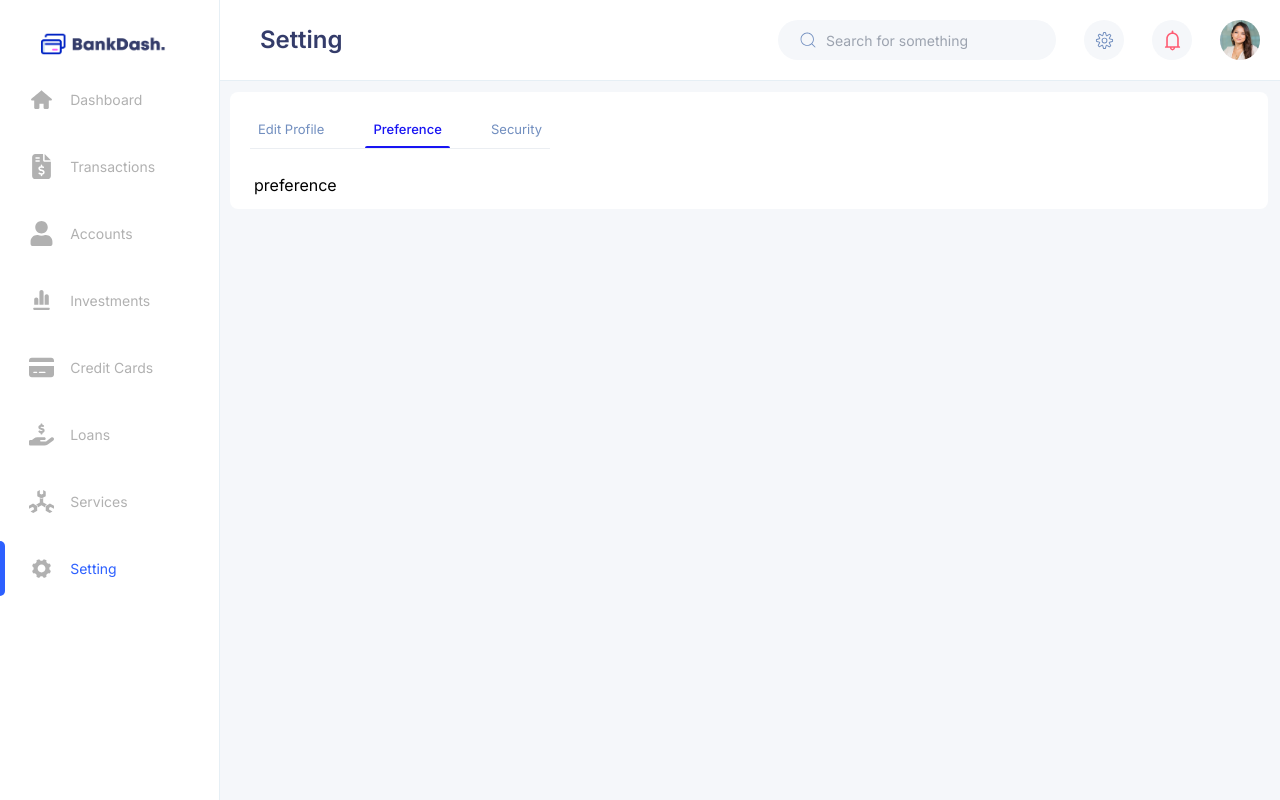
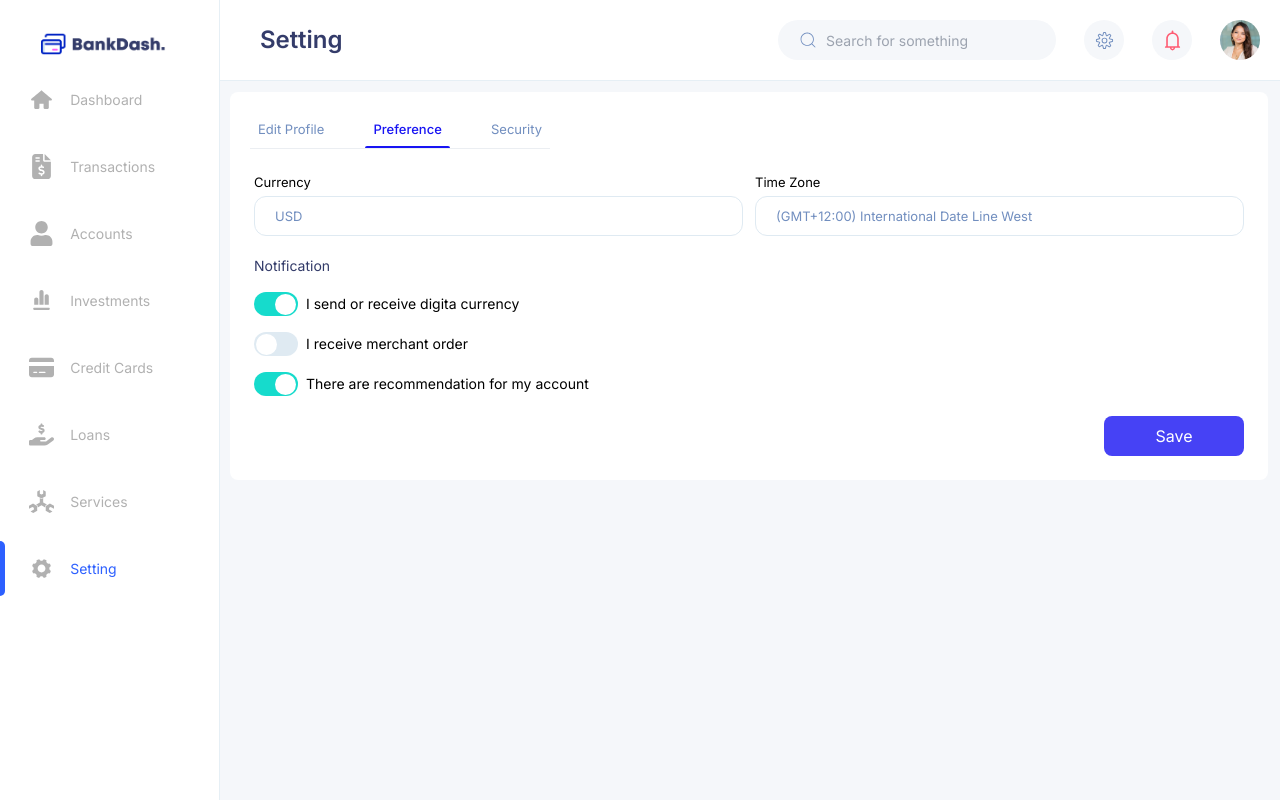
Before and after one commit to Zrnited/BankDash, a Next.js app: page /dashboard/setting in a window 1280 px wide. Both pictures are taken after a click on the element "Preference". Built offline with nearby package versions, Linux system fonts and the light colour scheme.

Commit message:
finished settings page

```diff
--- a/src/app/dashboard/setting/page.tsx
+++ b/src/app/dashboard/setting/page.tsx
@@ -5,97 +5,365 @@ import { VscEdit } from "react-icons/vsc";
 import { user } from "@/utils/User";
 import { BsChevronDown } from "react-icons/bs";
 
+interface Notify {
+  digitaCurr: boolean;
+  merchantOrder: boolean;
+  accRecommendations: boolean;
+  twoFactorAuth: boolean;
+}
+
 export default function SettingPage() {
-
   const [currHeading, setCurrHeading] = useState<string>("edit profile");
+  const [notifications, setNotifications] = useState<Notify>({
+    digitaCurr: true,
+    merchantOrder: false,
+    accRecommendations: true,
+    twoFactorAuth: true,
+  });
 
   return (
     <main className="w-full">
       <div className="bg-white mt-1.5 p-5 rounded-lg h-fit">
         {/* headings section */}
         <section className="border-b border-[#EBEEF2] text-[13px] flex flex-row justify-between md:max-w-[300px]">
-            <div onClick={()=>setCurrHeading("edit profile")} className="py-2 relative cursor-pointer">
-              <p className={`capitalize px-2 ${currHeading === "edit profile" ? "text-[#1814F3] font-medium" : "text-[#718EBF]"}`}>edit profile</p>
-              <span className={`w-full h-0.5 absolute bottom-0 bg-[#1814F3] rounded-t-lg transition ease-in-out delay-100 ${currHeading === "edit profile" ? "opacity-100" : "opacity-0"}`}></span>
+          <div
+            onClick={() => setCurrHeading("edit profile")}
+            className="py-2 relative cursor-pointer"
+          >
+            <p
+              className={`capitalize px-2 ${
+                currHeading === "edit profile"
+                  ? "text-[#1814F3] font-medium"
+                  : "text-[#718EBF]"
+              }`}
+            >
+              edit profile
+            </p>
+            <span
+              className={`w-full h-0.5 absolute bottom-0 bg-[#1814F3] rounded-t-lg transition ease-in-out delay-100 ${
+                currHeading === "edit profile" ? "opacity-100" : "opacity-0"
+              }`}
+            ></span>
           </div>
-            <div onClick={()=>setCurrHeading("preference")} className="py-2 relative cursor-pointer">
-              <p className={`capitalize px-2 ${currHeading === "preference" ? "text-[#1814F3] font-medium" : "text-[#718EBF]"}`}>preference</p>
-              <span className={`w-full h-0.5 absolute bottom-0 bg-[#1814F3] rounded-t-lg transition ease-in-out delay-100 ${currHeading === "preference" ? "opacity-100" : "opacity-0"}`}></span>
+          <div
+            onClick={() => setCurrHeading("preference")}
+            className="py-2 relative cursor-pointer"
+          >
+            <p
+              className={`capitalize px-2 ${
+                currHeading === "preference"
+                  ? "text-[#1814F3] font-medium"
+                  : "text-[#718EBF]"
+              }`}
+            >
+              preference
+            </p>
+            <span
+              className={`w-full h-0.5 absolute bottom-0 bg-[#1814F3] rounded-t-lg transition ease-in-out delay-100 ${
+                currHeading === "preference" ? "opacity-100" : "opacity-0"
+              }`}
+            ></span>
           </div>
-            <div onClick={()=>setCurrHeading("security")} className="py-2 relative cursor-pointer">
-              <p className={`capitalize px-2 ${currHeading === "security" ? "text-[#1814F3] font-medium" : "text-[#718EBF]"}`}>security</p>
-              <span className={`w-full h-0.5 absolute bottom-0 bg-[#1814F3] rounded-t-lg transition ease-in-out delay-100 ${currHeading === "security" ? "opacity-100" : "opacity-0"}`}></span>
+          <div
+            onClick={() => setCurrHeading("security")}
+            className="py-2 relative cursor-pointer"
+          >
+            <p
+              className={`capitalize px-2 ${
+                currHeading === "security"
+                  ? "text-[#1814F3] font-medium"
+                  : "text-[#718EBF]"
+              }`}
+            >
+              security
+            </p>
+            <span
+              className={`w-full h-0.5 absolute bottom-0 bg-[#1814F3] rounded-t-lg transition ease-in-out delay-100 ${
+                currHeading === "security" ? "opacity-100" : "opacity-0"
+              }`}
+            ></span>
           </div>
         </section>
 
         {/* details section*/}
+
         {/* profile edits */}
-          {currHeading === "edit profile" && (<div className="mt-5 p-1 flex flex-col gap-y-3">
+        {currHeading === "edit profile" && (
+          <div className="mt-5 p-1 flex flex-col gap-y-3">
             <div className="flex flex-col gap-2 lg:flex-row lg:gap-8 lg:items-start xl:gap-10">
               <div className="w-[170px] h-[170px] relative place-self-center lg:place-self-start lg:min-w-[170px] lg:min-h-[170px]">
-                <Image src={user.avatar} alt="image" priority className="w-full h-full rounded-full" />
-                <span className="w-[38px] h-[38px] rounded-full bg-[#1814F3] flex items-center justify-center absolute bottom-3 right-0 text-lg cursor-not-allowed"><VscEdit color="white" /></span>
+                <Image
+                  src={user.avatar}
+                  alt="image"
+                  priority
+                  className="w-full h-full rounded-full"
+                />
+                <span className="w-[38px] h-[38px] rounded-full bg-[#1814F3] flex items-center justify-center absolute bottom-3 right-0 text-lg cursor-not-allowed">
+                  <VscEdit color="white" />
+                </span>
               </div>
               <div className="flex flex-col gap-y-3 w-full">
                 <div className="flex flex-col gap-y-1 capitalize text-[13px]">
                   <label>your name</label>
-                  <input className="h-[40px] border border-[#DFEAF2] rounded-xl px-5 capitalize text-[#718EBF] focus:outline-none" defaultValue={user.name} name="name" placeholder="Your Name" />
+                  <input
+                    className="h-[40px] border border-[#DFEAF2] rounded-xl px-5 capitalize text-[#718EBF] focus:outline-none"
+                    defaultValue={user.name}
+                    name="name"
+                    placeholder="Your Name"
+                  />
                 </div>
                 <div className="flex flex-col gap-y-1 capitalize text-[13px]">
                   <label>email</label>
-                  <input className="h-[40px] border border-[#DFEAF2] rounded-xl px-5 text-[#718EBF] focus:outline-none" defaultValue={user.email} name="email" placeholder="Your Email" />
+                  <input
+                    className="h-[40px] border border-[#DFEAF2] rounded-xl px-5 text-[#718EBF] focus:outline-none"
+                    defaultValue={user.email}
+                    name="email"
+                    placeholder="Your Email"
+                  />
                 </div>
                 <div className="flex flex-col gap-y-1 capitalize text-[13px] relative">
                   <label>date of birth</label>
-                  <input className="h-[40px] border border-[#DFEAF2] rounded-xl px-5 text-[#718EBF] focus:outline-none capitalize" defaultValue={user.dob} name="dob" placeholder="Your date of birth" />
-                  <BsChevronDown className="absolute right-3 bottom-3 cursor-not-allowed" color="#718EBF" />
+                  <input
+                    className="h-[40px] border border-[#DFEAF2] rounded-xl px-5 text-[#718EBF] focus:outline-none capitalize"
+                    defaultValue={user.dob}
+                    name="dob"
+                    placeholder="Your date of birth"
+                  />
+                  <BsChevronDown
+                    className="absolute right-3 bottom-3 cursor-not-allowed"
+                    color="#718EBF"
+                  />
                 </div>
                 <div className="flex flex-col gap-y-1 capitalize text-[13px]">
                   <label>permanent address</label>
-                  <input className="h-[40px] border border-[#DFEAF2] rounded-xl px-5 text-[#718EBF] focus:outline-none capitalize" defaultValue={user.address} name="pernamentAddress" placeholder="Your Address" />
+                  <input
+                    className="h-[40px] border border-[#DFEAF2] rounded-xl px-5 text-[#718EBF] focus:outline-none capitalize"
+                    defaultValue={user.address}
+                    name="pernamentAddress"
+                    placeholder="Your Address"
+                  />
                 </div>
                 <div className="flex flex-col gap-y-1 capitalize text-[13px]">
                   <label>postal code</label>
-                  <input className="h-[40px] border border-[#DFEAF2] rounded-xl px-5 text-[#718EBF] focus:outline-none capitalize" defaultValue={user.postalCode} name="postalCode" placeholder="Your Postal Code" />
+                  <input
+                    className="h-[40px] border border-[#DFEAF2] rounded-xl px-5 text-[#718EBF] focus:outline-none capitalize"
+                    defaultValue={user.postalCode}
+                    name="postalCode"
+                    placeholder="Your Postal Code"
+                  />
                 </div>
               </div>
               <div className="flex flex-col gap-y-3 mt-1 w-full">
                 <div className="flex flex-col gap-y-1 capitalize text-[13px]">
                   <label>user name</label>
-                  <input className="h-[40px] border border-[#DFEAF2] rounded-xl px-5 capitalize text-[#718EBF] focus:outline-none" defaultValue={user.userName} name="userName" placeholder="Your User Name" />
+                  <input
+                    className="h-[40px] border border-[#DFEAF2] rounded-xl px-5 capitalize text-[#718EBF] focus:outline-none"
+                    defaultValue={user.userName}
+                    name="userName"
+                    placeholder="Your User Name"
+                  />
                 </div>
                 <div className="flex flex-col gap-y-1 capitalize text-[13px]">
                   <label>password</label>
-                  <input type="password" className="h-[40px] border border-[#DFEAF2] rounded-xl px-5 text-[#718EBF] focus:outline-none" defaultValue={user.password} name="password" placeholder="Your Password" />
+                  <input
+                    type="password"
+                    className="h-[40px] border border-[#DFEAF2] rounded-xl px-5 text-[#718EBF] focus:outline-none"
+                    defaultValue={user.password}
+                    name="password"
+                    placeholder="Your Password"
+                  />
                 </div>
                 <div className="flex flex-col gap-y-1 capitalize text-[13px]">
                   <label>present address</label>
-                  <input className="h-[40px] border border-[#DFEAF2] rounded-xl px-5 text-[#718EBF] focus:outline-none capitalize" defaultValue={user.address} name="presentAddress" placeholder="Your Present Address" />
+                  <input
+                    className="h-[40px] border border-[#DFEAF2] rounded-xl px-5 text-[#718EBF] focus:outline-none capitalize"
+                    defaultValue={user.address}
+                    name="presentAddress"
+                    placeholder="Your Present Address"
+                  />
                 </div>
                 <div className="flex flex-col gap-y-1 capitalize text-[13px]">
                   <label>city</label>
-                  <input type="text" className="h-[40px] border border-[#DFEAF2] rounded-xl px-5 text-[#718EBF] focus:outline-none capitalize" defaultValue={user.city} name="city" placeholder="Your City" />
+                  <input
+                    type="text"
+                    className="h-[40px] border border-[#DFEAF2] rounded-xl px-5 text-[#718EBF] focus:outline-none capitalize"
+                    defaultValue={user.city}
+                    name="city"
+                    placeholder="Your City"
+                  />
                 </div>
                 <div className="flex flex-col gap-y-1 capitalize text-[13px]">
                   <label>country</label>
-                  <input type="text" className="h-[40px] border border-[#DFEAF2] rounded-xl px-5 text-[#718EBF] focus:outline-none capitalize" defaultValue={user.country} name="country" placeholder="Your Country" />
+                  <input
+                    type="text"
+                    className="h-[40px] border border-[#DFEAF2] rounded-xl px-5 text-[#718EBF] focus:outline-none capitalize"
+                    defaultValue={user.country}
+                    name="country"
+                    placeholder="Your Country"
+                  />
                 </div>
               </div>
             </div>
             <div className="flex lg:justify-end">
-              <button className="bg-[#1814F3] h-[40px] rounded-lg text-white w-full opacity-80 hover:opacity-100 transition delay-100 ease-in-out md:max-w-[140px]">Save</button>
+              <button className="bg-[#1814F3] h-[40px] rounded-lg text-white w-full opacity-80 hover:opacity-100 transition delay-100 ease-in-out md:max-w-[140px]">
+                Save
+              </button>
             </div>
-          </div>)}
+          </div>
+        )}
 
         {/* preference */}
-          {currHeading === "preference" && (<div className="h-5 mt-5 p-1">
-            preference
-          </div>)}
+        {currHeading === "preference" && (
+          <div className="mt-5 p-1">
+            <div className="flex flex-col gap-3 lg:flex-row">
+              <div className="flex flex-col gap-y-1 capitalize text-[13px] lg:w-full">
+                <label>currency</label>
+                <input
+                  className="h-[40px] border border-[#DFEAF2] rounded-xl px-5 capitalize text-[#718EBF] focus:outline-none"
+                  defaultValue={"USD"}
+                  name="currency"
+                  placeholder="Select Currency"
+                />
+              </div>
+              <div className="flex flex-col gap-y-1 capitalize text-[13px] lg:w-full">
+                <label>time zone</label>
+                <input
+                  className="h-[40px] border border-[#DFEAF2] rounded-xl px-5 text-[#718EBF] focus:outline-none"
+                  defaultValue={"(GMT+12:00) International Date Line West"}
+                  name="timeZone"
+                  placeholder="Select Timezone"
+                />
+              </div>
+            </div>
+
+            {/* notifications */}
+            <div className="text-sm mt-5 flex flex-col gap-y-4">
+              <h1 className="capitalize text-semibold text-[#333B69]">
+                notification
+              </h1>
+              <div className="flex flex-row gap-x-2 items-center">
+                <div
+                  onClick={() =>
+                    setNotifications((prev) => {
+                      return { ...prev, digitaCurr: !notifications.digitaCurr };
+                    })
+                  }
+                  className={`w-[44px] h-[24px] rounded-full flex items-center justify-start transition ease-in-out duration-100 delay-100 p-0.5 cursor-pointer ${
+                    notifications.digitaCurr
+                      ? "bg-[#16DBCC] justify-end"
+                      : "justify-start bg-[#DFEAF2]"
+                  }`}
+                >
+                  <div className="h-[21px] w-[21px] rounded-full bg-white" />
+                </div>
+                <p>I send or receive digita currency</p>
+              </div>
+              <div className="flex flex-row gap-x-2 items-center">
+                <div
+                  onClick={() =>
+                    setNotifications((prev) => {
+                      return {
+                        ...prev,
+                        merchantOrder: !notifications.merchantOrder,
+                      };
+                    })
+                  }
+                  className={`w-[44px] h-[24px] rounded-full flex items-center justify-start transition ease-in-out duration-100 delay-100 p-0.5 cursor-pointer ${
+                    notifications.merchantOrder
+                      ? "bg-[#16DBCC] justify-end"
+                      : "justify-start bg-[#DFEAF2]"
+                  }`}
+                >
+                  <div className="h-[21px] w-[21px] rounded-full bg-white" />
+                </div>
+                <p>I receive merchant order</p>
+              </div>
+              <div className="flex flex-row gap-x-2 items-center">
+                <div
+                  onClick={() =>
+                    setNotifications((prev) => {
+                      return {
+                        ...prev,
+                        accRecommendations: !notifications.accRecommendations,
+                      };
+                    })
+                  }
+                  className={`w-[44px] h-[24px] rounded-full flex items-center justify-start transition ease-in-out duration-100 delay-100 p-0.5 cursor-pointer ${
+                    notifications.accRecommendations
+                      ? "bg-[#16DBCC] justify-end"
+                      : "justify-start bg-[#DFEAF2]"
+                  }`}
+                >
+                  <div className="h-[21px] w-[21px] rounded-full bg-white" />
+                </div>
+                <p>There are recommendation for my account</p>
+              </div>
+            </div>
+
+            {/* save btn */}
+            <div className="flex mt-5 lg:justify-end">
+              <button className="bg-[#1814F3] h-[40px] rounded-lg text-white w-full opacity-80 hover:opacity-100 transition delay-100 ease-in-out md:max-w-[140px]">
+                Save
+              </button>
+            </div>
+          </div>
+        )}
 
         {/* security */}
-          {currHeading === "security" && (<div className="h-5 mt-5 p-1">
-            security
-          </div>)}
+        {currHeading === "security" && (
+          <div className="mt-5 p-1 text-sm flex flex-col gap-3 lg:max-w-[350px]">
+            <h1 className="text-[#333B69] font-medium">
+              Two-factor Authentication
+            </h1>
+            <div className="flex flex-row gap-x-2 items-center">
+              <div
+                onClick={() =>
+                  setNotifications((prev) => {
+                    return {
+                      ...prev,
+                      twoFactorAuth: !notifications.twoFactorAuth,
+                    };
+                  })
+                }
+                className={`w-[44px] h-[24px] rounded-full flex items-center justify-start transition ease-in-out duration-100 delay-100 p-0.5 cursor-pointer ${
+                  notifications.twoFactorAuth
+                    ? "bg-[#16DBCC] justify-end"
+                    : "justify-start bg-[#DFEAF2]"
+                }`}
+              >
+                <div className="h-[21px] w-[21px] rounded-full bg-white" />
+              </div>
+              <p>Enable of disable two factor authentication</p>
+            </div>
+            <h1 className="text-[#333B69] font-medium capitalize">
+              change password
+            </h1>
+            <div className="flex flex-col gap-y-1 capitalize text-[13px]">
+              <label>current password</label>
+              <input
+                className="h-[40px] border border-[#DFEAF2] rounded-xl px-5 capitalize text-[#718EBF] focus:outline-none"
+                defaultValue={user.password}
+                name="currPass"
+                placeholder="Your Current Password"
+              />
+            </div>
+            <div className="flex flex-col gap-y-1 capitalize text-[13px]">
+              <label>new password</label>
+              <input
+                type="password"
+                className="h-[40px] border border-[#DFEAF2] rounded-xl px-5 text-[#718EBF] focus:outline-none"
+                defaultValue={user.password}
+                name="newPass"
+                placeholder="Your New Password"
+              />
+            </div>
+            <div className="flex lg:justify-end">
+              <button className="bg-[#1814F3] h-[40px] rounded-lg text-white w-full opacity-80 hover:opacity-100 transition delay-100 ease-in-out md:max-w-[140px]">
+                Save
+              </button>
+            </div>
+          </div>
+        )}
       </div>
     </main>
   );
```
Lines whose indentation alone changed are shown as unchanged.
